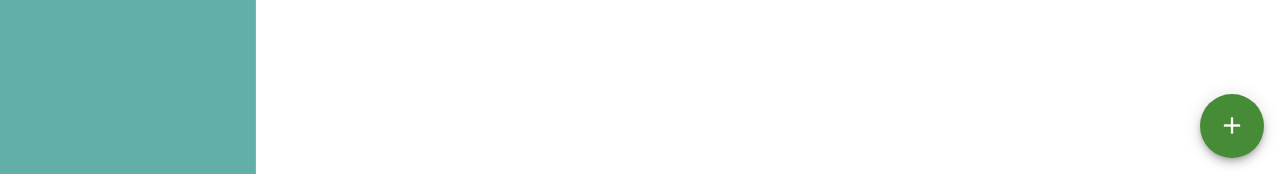
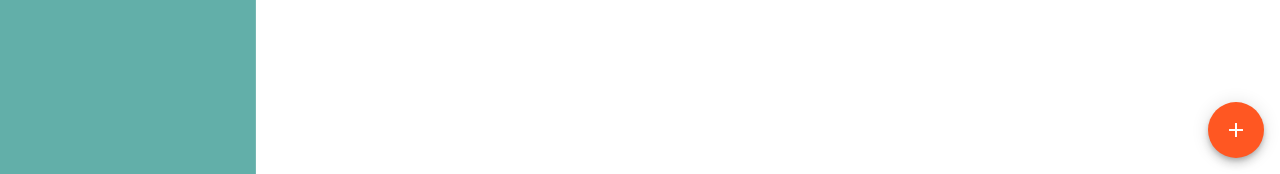
Before and after one commit to carloswimmer/central-vuetify, a Vue app: page / in a window 1280 px wide. Shown: the part 626-800 px from the top of the page. Built offline with nearby package versions, Linux system fonts and the light colour scheme.

Commit message:
Include speed dial

```diff
--- a/src/components/Declaracao.vue
+++ b/src/components/Declaracao.vue
@@ -55,7 +55,45 @@
 
     </v-data-table>
 
-    <v-dialog v-model="dialog" max-width="500px">
+    <v-speed-dial
+      v-model="fab"
+      fixed
+      bottom
+      right
+      direction="top"
+      open-on-hover
+      transition="slide-y-reverse-transition"
+    >
+      <template v-slot:activator>
+        <v-btn
+          v-model="fab"
+          color="deep-orange"
+          dark
+          fab
+        >
+          <v-icon v-if="fab">mdi-close</v-icon>
+          <v-icon v-else>mdi-plus</v-icon>
+        </v-btn>
+      </template>
+      <v-btn
+        fab
+        dark
+        small
+        color="accent"
+      >
+        <v-icon>mdi-pencil-plus</v-icon>
+      </v-btn>
+      <v-btn
+        fab
+        dark
+        small
+        color="default"
+      >
+        <v-icon>mdi-currency-usd-off</v-icon>
+      </v-btn>
+    </v-speed-dial>
+
+    <!-- <v-dialog v-model="dialog" max-width="500px">
       <template v-slot:activator="{ on }">
         <v-btn
           fab
@@ -98,7 +136,7 @@
           <v-btn color="accent" text @click="save">Salvar</v-btn>
         </v-card-actions>
       </v-card>
-    </v-dialog>
+    </v-dialog> -->
 
   </v-container>
 </template>
```
